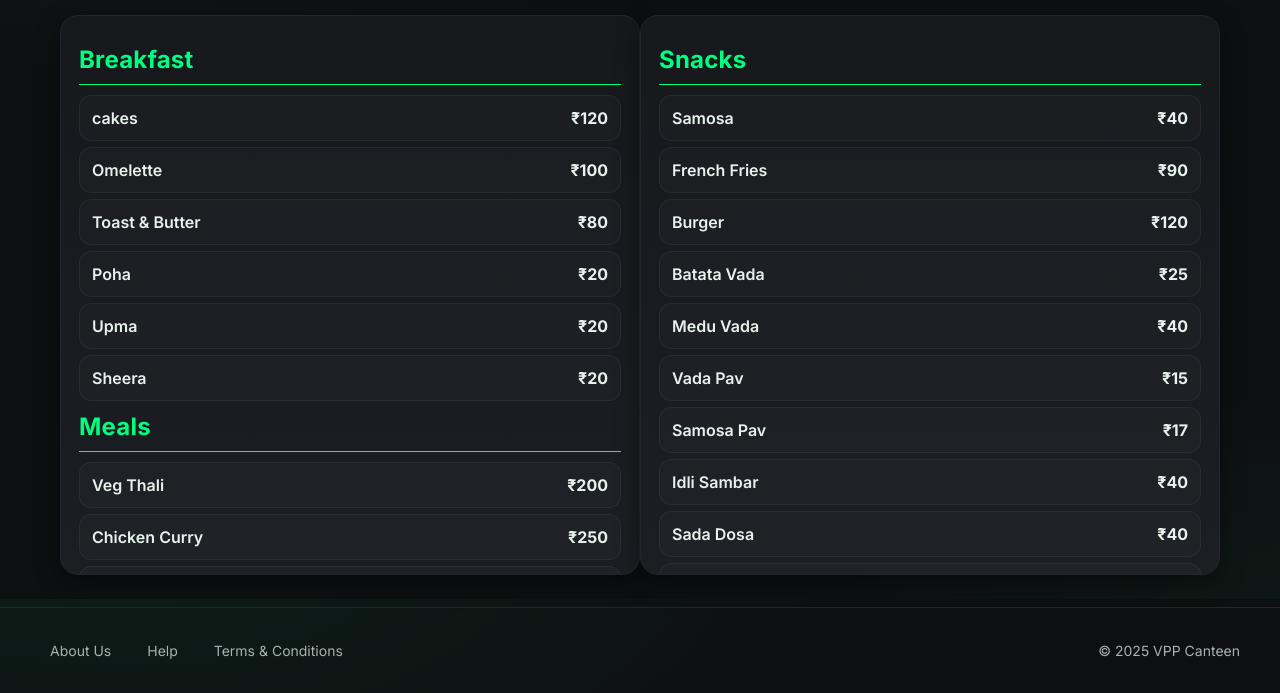
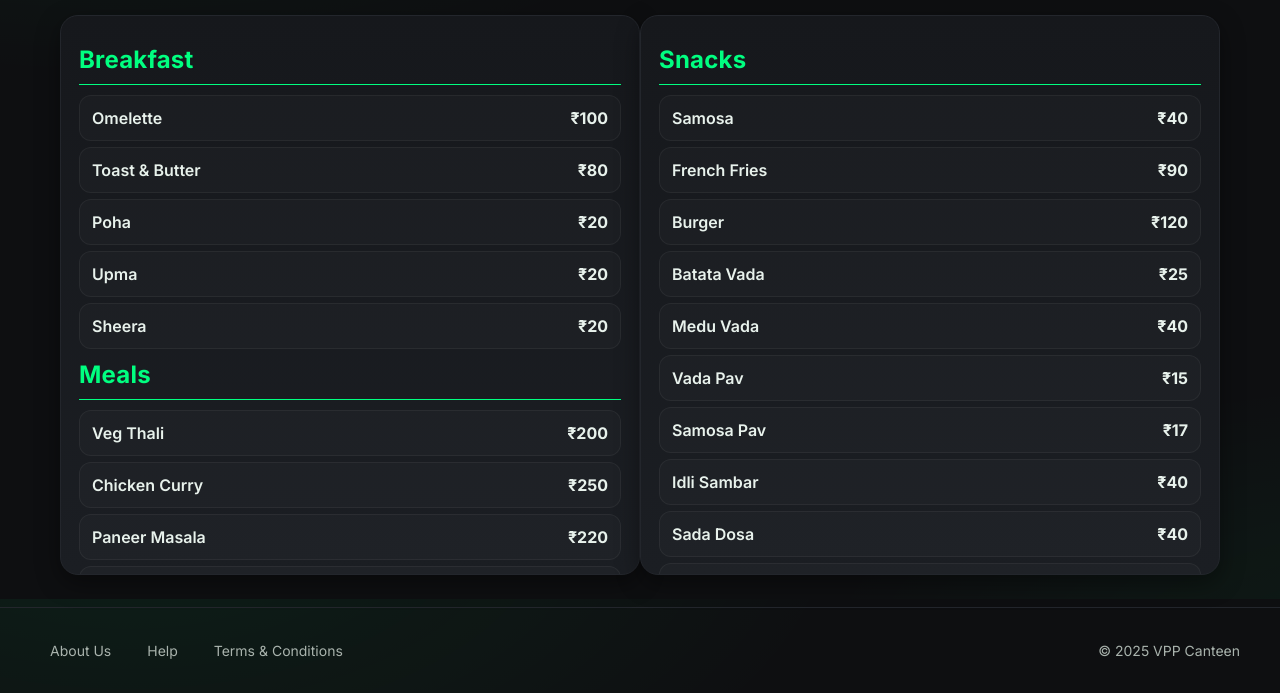
Before and after one commit to SachinU123/Campus-Canteen-Ordering-Platform, a plain HTML site: page frontend/html-files/menu.html in a window 1280 px wide. Shown: the part 201-894 px from the top of the page. Drawn offline with Linux system fonts and the light colour scheme.

Commit message:
small menu fix

```diff
--- a/frontend/html-files/menu.html
+++ b/frontend/html-files/menu.html
@@ -56,18 +56,11 @@
     <section class="book" id="book" aria-label="Flip menu pages">
       <div class="page left" id="page-left">
         <h2 class="section-title">Breakfast</h2>
-        <div class="menu-item breakfast"><span class="name">cakes</span><span class="price">₹120</span></div>
         <div class="menu-item breakfast"><span class="name">Omelette</span><span class="price">₹100</span></div>
         <div class="menu-item breakfast"><span class="name">Toast &amp; Butter</span><span class="price">₹80</span></div>
         <div class="menu-item breakfast"><span class="name">Poha</span><span class="price">₹20</span></div>
         <div class="menu-item breakfast"><span class="name">Upma</span><span class="price">₹20</span></div>
         <div class="menu-item breakfast"><span class="name">Sheera</span><span class="price">₹20</span></div>
-
-
-
-
-
-
 
         <h2 class="section-title">Meals</h2>
         <div class="menu-item meals"><span class="name">Veg Thali</span><span class="price">₹200</span></div>
@@ -98,12 +91,6 @@
         <div class="menu-item meals"><span class="name">Chicken Fried Rice</span><span class="price">₹60</span></div>
         <div class="menu-item meals"><span class="name">Chicken Noodles</span><span class="price">₹50</span></div>
         <div class="menu-item meals"><span class="name">Chicken Schezwan Noodles</span><span class="price">₹50</span></div>
-
-
-
-
-
-
       </div>
 
       <div class="page right" id="page-right" aria-hidden="true">
@@ -124,19 +111,6 @@
         <div class="menu-item snacks"><span class="name">Dahi Vada</span><span class="price">₹45</span></div>
         <div class="menu-item snacks"><span class="name">Manchurian</span><span class="price">₹20</span></div>
         <div class="menu-item snacks"><span class="name">Manchurian Pav</span><span class="price">₹15</span></div>
-
-
-
-
-
-
-
-
-
-
-
-
-
 
         <h2 class="section-title">Beverages</h2>
         <div class="menu-item beverages"><span class="name">Tea</span><span class="price">₹30</span></div>
```
